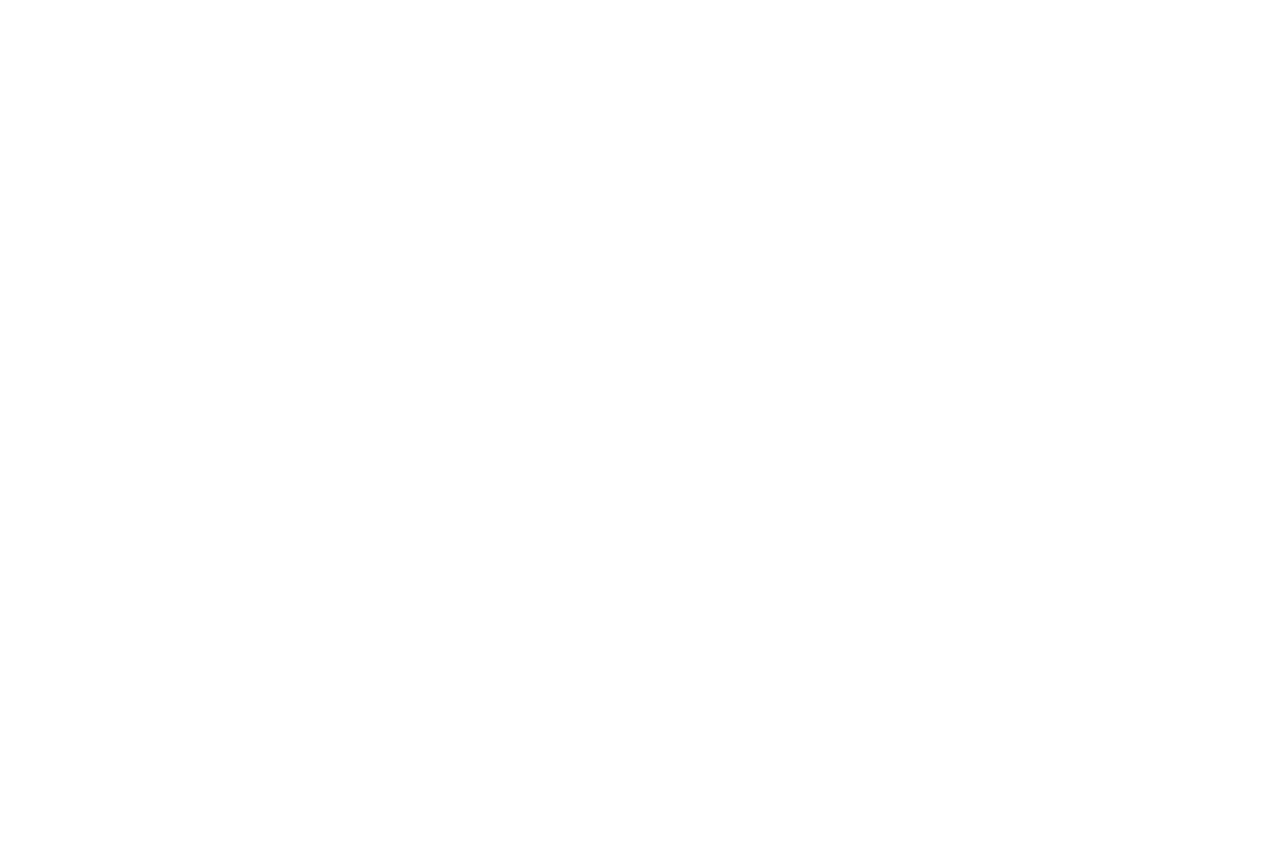
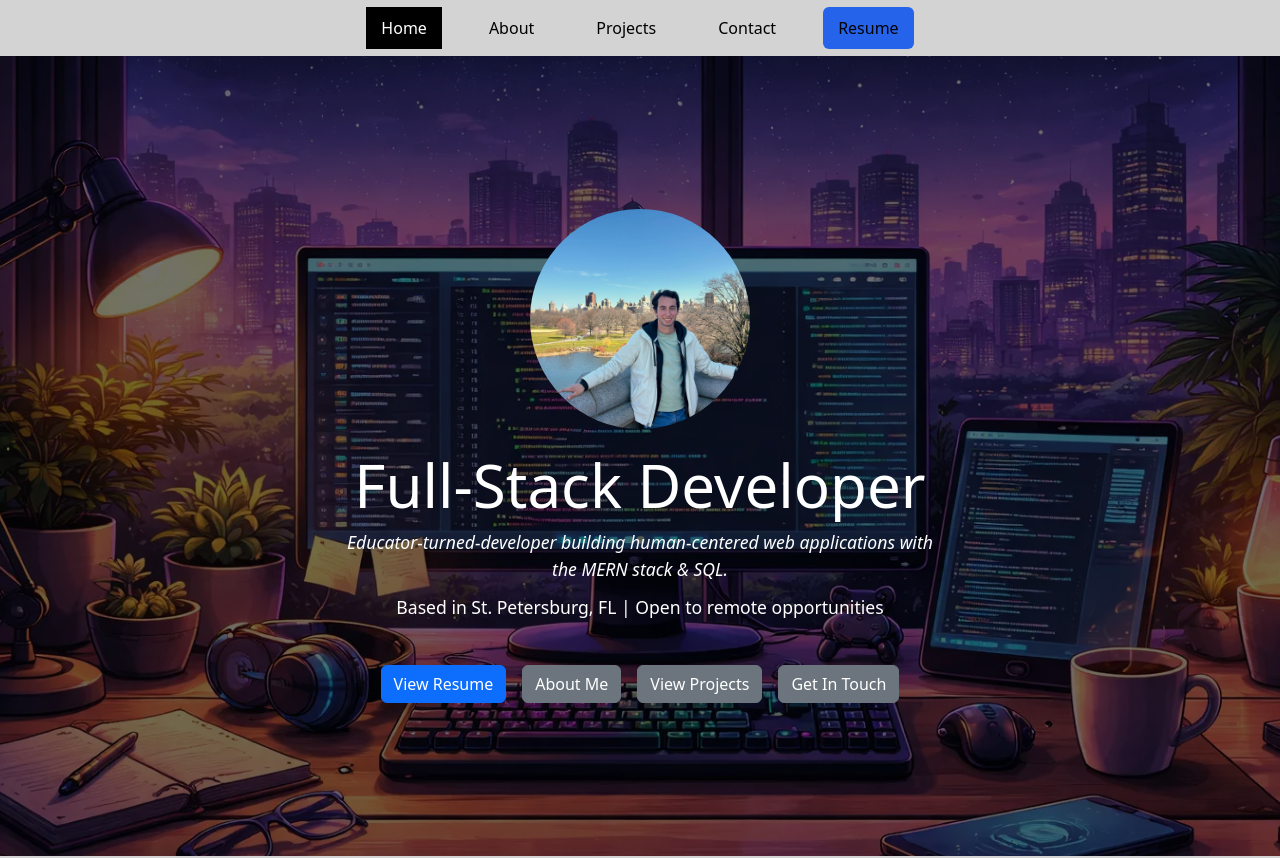
Before and after one commit to triscravello/tristan-portfolio-site, a React (Vite) app: page / in a window 1280 px wide. Shown: the top 858 px of the page. Before the commit the page ends 800 px from the top, so only its background shows below. Built offline with nearby package versions, Linux system fonts and the light colour scheme.

Commit message:
Update config and basename with conditional logic for GitHub pages and S3

```diff
--- a/package.json
+++ b/package.json
@@ -7,6 +7,7 @@
     "start": "vite",
     "dev": "vite",
     "build": "vite build",
+    "build:gh": "vite build --mode github",
     "preview": "vite preview",
     "lint": "eslint .",
     "lint:fix": "eslint . --fix",
--- a/src/main.jsx
+++ b/src/main.jsx
@@ -4,10 +4,14 @@
 import App from './App';
 import 'bootstrap/dist/css/bootstrap.min.css';
 
+const isGithubPages = import.meta.env.MODE === 'github';
+
+const basename = isGithubPages ? '/tristan-portfolio-site' : '';
+
 const root = ReactDOM.createRoot(document.getElementById('root'));
 
 root.render(
-  <BrowserRouter basename='/tristan-portfolio-site'>
+  <BrowserRouter basename={basename}>
     <App />
   </BrowserRouter>
 );
--- a/vite.config.js
+++ b/vite.config.js
@@ -2,7 +2,11 @@
 import react from '@vitejs/plugin-react'
 
 // https://vite.dev/config/
-export default defineConfig({
-  plugins: [react()],
-  base: '/tristan-portfolio-site',
+export default defineConfig(({ mode }) => {
+  const isGithubPages = mode === 'github'
+
+  return {
+    plugins: [react()],
+    base: isGithubPages ? '/tristan-portfolio-site' : '/',
+  }
 })
```
